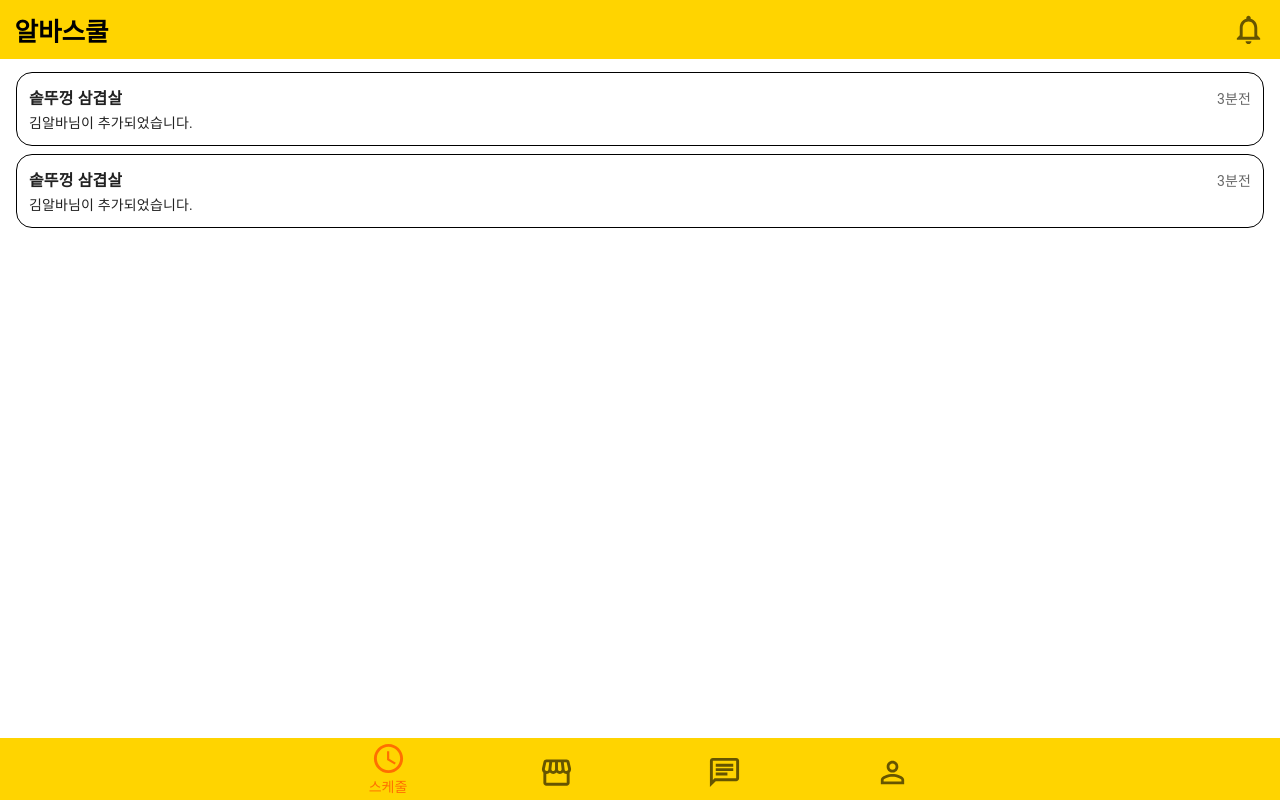
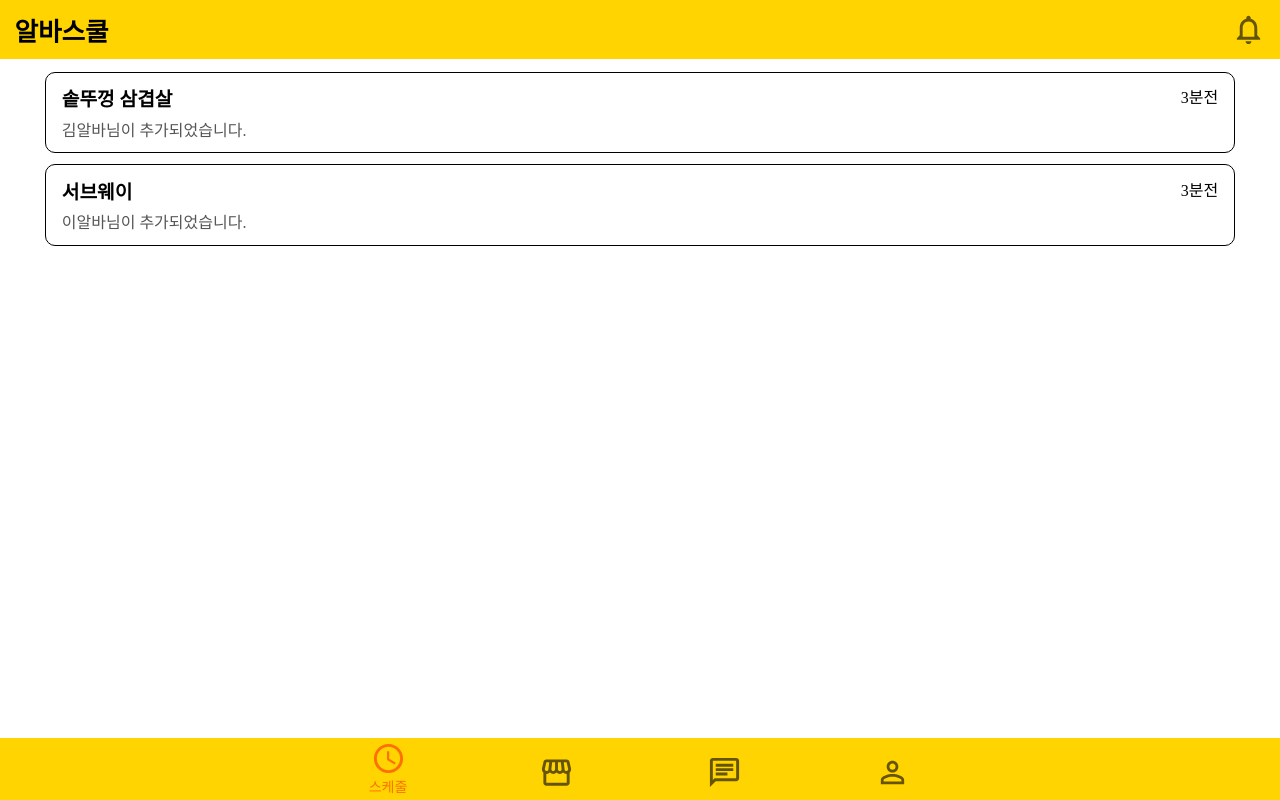
Before and after one commit to leejjorang/albaschool_frontend, a React (Vite) app: page /notice in a window 1280 px wide. Built offline with nearby package versions, Linux system fonts and the light colour scheme; a web font is replaced by a local one.

Commit message:
Feat: 알람 페이지, 가게 목록 페이지 Link 설정 및 디자인 수정

```diff
--- a/src/components/NoticeCard.tsx
+++ b/src/components/NoticeCard.tsx
@@ -1,39 +1,50 @@
 import React from "react";
-import { Paper, Typography, Box } from "@mui/material";
+import styled from "styled-components";
 
-const NoticeCard = () => {
+interface NoticeCardProps {
+  id: number;
+  storeName: string;
+  message: string;
+  time: string;
+}
+
+
+const NoticeCard: React.FC<NoticeCardProps> = ({id, storeName, message, time}) => {
   return (
-    <Paper
-      elevation={0}
-      sx={{
-        p: 1.5,
-        borderRadius: "16px",
-        border: "1px solid black",
-      }}
-    >
-      <Box
-        sx={{
-          display: "flex",
-          justifyContent: "space-between",
-          alignItems: "center",
-        }}
-      >
-        <Typography
-          variant="subtitle1"
-          component="div"
-          sx={{ fontWeight: "bold" }}
-        >
-          솥뚜껑 삼겹살
-        </Typography>
-        <Typography variant="body2" color="text.secondary">
-          3분전
-        </Typography>
-      </Box>
-      <Typography variant="body2" color="text.primary">
-        김알바님이 추가되었습니다.
-      </Typography>
-    </Paper>
+    <NoticeBoxStyle>
+      <div style={{maxWidth: '60%'}}>
+        <p style={{fontSize: '1.2rem', fontWeight: '600', marginBottom: '0.3rem'}}>{storeName}</p>
+        <p style={{color: '#565656'}}>{message}</p>
+      </div>
+      <TimeBoxStyle>
+        <p>{time}</p>
+      </TimeBoxStyle>
+    </NoticeBoxStyle>
   );
 };
 
 export default NoticeCard;
+
+
+const NoticeBoxStyle = styled.div`
+  display: flex;
+  justify-content: space-between;
+  border: 1px solid #000000;
+  width: 93%;
+  padding: 0.7rem 1rem;
+  border-radius: 10px;
+
+  p {
+    font-size: 1rem;
+    overflow: hidden;
+    white-space: nowrap;
+    text-overflow: ellipsis;
+  }
+`
+
+const TimeBoxStyle = styled.div`
+  display: flex;
+  flex-direction: column;
+  align-items: flex-end;
+  justify-content: space-between;
+`
--- a/src/components/ShopNameCard.tsx
+++ b/src/components/ShopNameCard.tsx
@@ -1,21 +1,40 @@
 import React from "react";
-import { Paper, Typography } from "@mui/material";
+import { useNavigate } from "react-router-dom";
+import styled from "styled-components";
 
-const ShopNameCard = () => {
+interface ShopCardProps {
+  storeName: string;
+  storeLink: string;
+}
+
+const ShopNameCard: React.FC<ShopCardProps> = ({storeName, storeLink}) => {
+  const navigate = useNavigate();
+  const goToStoreEdu = () => {
+    navigate(`${storeLink}`);
+  }
   return (
-    <Paper
-      elevation={0}
-      sx={{
-        p: 2,
-        borderRadius: "16px",
-        border: "1px solid black",
-      }}
-    >
-      <Typography variant="h6" sx={{ fontWeight: "bold" }}>
-        솥뚜껑 삼겹살
-      </Typography>
-    </Paper>
+    <ShopCardStyle onClick={goToStoreEdu}>
+      <p>{storeName}</p>
+    </ShopCardStyle>
   );
 };
 
 export default ShopNameCard;
+
+
+const ShopCardStyle = styled.div`
+  border: 1px solid #000000;
+  width: 93%;
+  padding: 1.1rem 1rem;
+  border-radius: 10px;
+
+  p {
+    font-size: 1.2rem;
+    font-weight: 600;
+    text-align: center;
+  }
+
+  &:focus, &:hover {
+    background-color: #FFD400;
+  }
+`
--- a/src/pages/common/Notice.tsx
+++ b/src/pages/common/Notice.tsx
@@ -1,20 +1,21 @@
+import styled from "styled-components";
 import NoticeCard from "../../components/NoticeCard";
-import { Box } from "@mui/material";
 
 const Notice = () => {
   return (
-    <Box
-      sx={{
-        display: "flex",
-        flexDirection: "column",
-        gap: "0.5rem",
-        p: "1rem",
-      }}
-    >
-      <NoticeCard />
-      <NoticeCard />
-    </Box>
+    <ChatListStyle>
+      <NoticeCard id={1} storeName="솥뚜껑 삼겹살" message="김알바님이 추가되었습니다." time="3분전" />
+      <NoticeCard id={1} storeName="서브웨이" message="이알바님이 추가되었습니다." time="3분전" />
+    </ChatListStyle>
   );
 };
 
 export default Notice;
+
+const ChatListStyle = styled.div`
+  display: flex;
+  flex-direction: column;
+  align-items: center;
+  gap: 0.7rem;
+  margin-top: 1rem;
+`
--- a/src/pages/common/ShopList.tsx
+++ b/src/pages/common/ShopList.tsx
@@ -1,21 +1,23 @@
+import styled from "styled-components";
 import ShopNameCard from "../../components/ShopNameCard";
-import { Box } from "@mui/material";
 
 const ShopList = () => {
   return (
-    <Box
-      sx={{
-        display: "flex",
-        flexDirection: "column",
-        gap: "0.8rem",
-        p: "1rem",
-        mt: "0.5rem",
-      }}
-    >
-      <ShopNameCard />
-      <ShopNameCard />
-    </Box>
+    <ShopListStyle>
+      <ShopNameCard storeName="솥뚜껑 삼겹살" storeLink="/edulist/staff" />
+      <ShopNameCard storeName="서브웨이" storeLink="/edulist/staff" />
+      <ShopNameCard storeName="CU 편의점" storeLink="/edulist/manager" />
+    </ShopListStyle>
   );
 };
 
 export default ShopList;
+
+
+const ShopListStyle = styled.div`
+  display: flex;
+  flex-direction: column;
+  align-items: center;
+  gap: 0.7rem;
+  margin-top: 1rem;
+`
```
